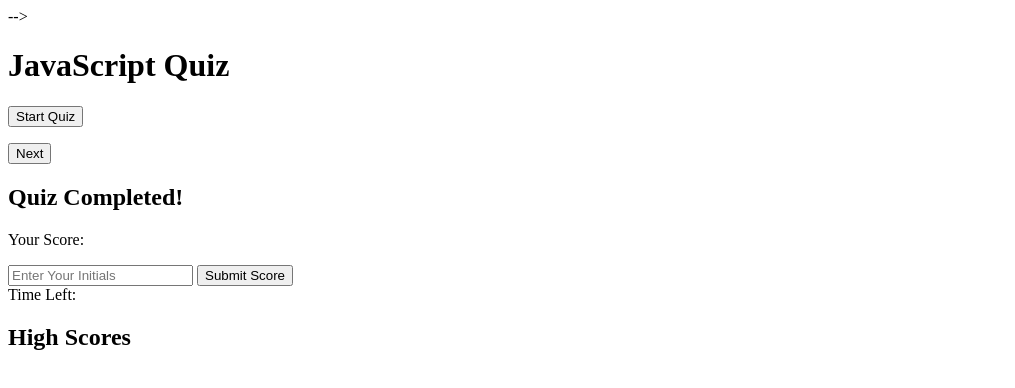
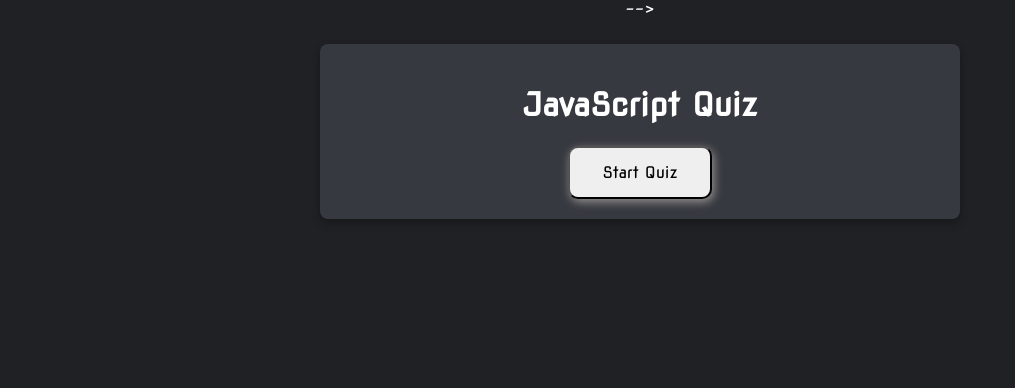
Before and after one commit to p-iacone88/JavaScript-Quiz, a plain HTML site: page index.html in a window 1280 px wide. Shown: the whole page, without its empty margins (0-1015 px from the left). Drawn offline with Linux system fonts and the light colour scheme; the site is published under a folder, as on GitHub Pages, so addresses that start at the root find nothing.

Commit message:
fixed file paths to be relative

```diff
--- a/index.html
+++ b/index.html
@@ -7,7 +7,7 @@
   <link rel="preconnect" href="https://fonts.googleapis.com">
   <link rel="preconnect" href="https://fonts.gstatic.com" crossorigin>
   <link href="https://fonts.googleapis.com/css2?family=Nova+Square&display=swap" rel="stylesheet"> -->
-  <link rel="stylesheet" href="/assets/css/style.css">
+  <link rel="stylesheet" href="assets/css/style.css">
 </head>
 
 <body>
@@ -31,7 +31,7 @@
       <ol id="score-list"></ol>
     </div>
   </div>
-  <script src="/assets/script/script.js"></script>
+  <script src="assets/script/script.js"></script>
 </body>
 
 </html>
```
